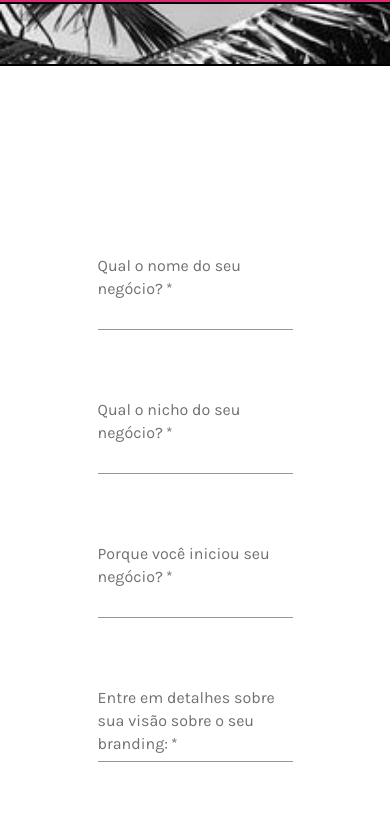
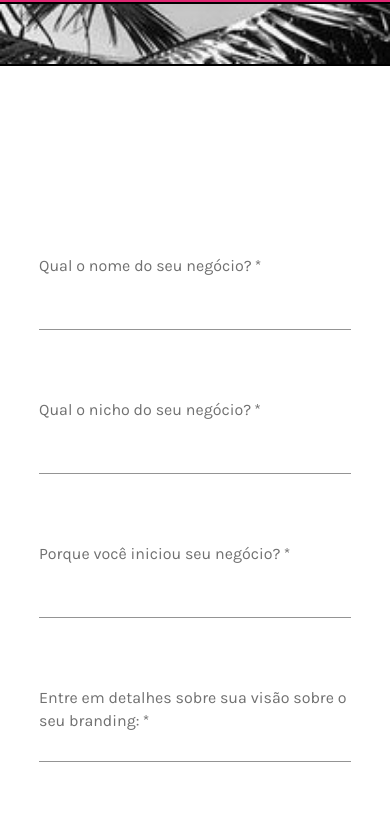
Before and after one commit to LucasCondeFerreira/Site_gabiDesignns, a Next.js app: page /briefing in a window 390 px wide. Shown: the part 676-1509 px from the top of the page. Built offline with nearby package versions, Linux system fonts and the light colour scheme; a web font is replaced by a local one.

Commit message:
Mobile and Desk 1.19v

```diff
--- a/src/ui/components/data-display/forms/form.jsx
+++ b/src/ui/components/data-display/forms/form.jsx
@@ -12,6 +12,7 @@ const Div = styled("div")`
   > form {
     background-color: ${({ theme }) => theme.palette.primary.light};
     padding-bottom: 3rem;
+    width: 50%;
   }
 
   > form > button {
@@ -196,7 +197,6 @@ export default class Form extends Component {
 
             ":not(style)": {
               m: 1,
-              width: "50%",
               margin: "0 auto",
             },
           }}
```
